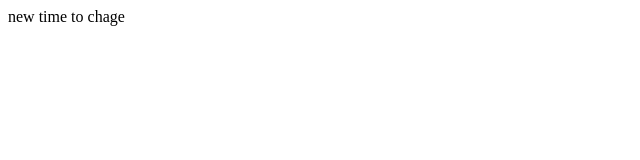
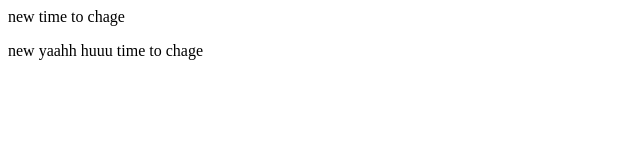
Before and after one commit to Prakash-singh369/locals, a plain HTML site: page index.html in a window 1280 px wide. Shown: the whole page, without its empty margins (0-640 px from the left). Drawn offline with Linux system fonts and the light colour scheme.

Commit message:
ad read me

```diff
--- a/index.html
+++ b/index.html
@@ -1 +1,2 @@
 <p>new time to chage</p>
+<p>new  yaahh huuu time to chage</p>
```
